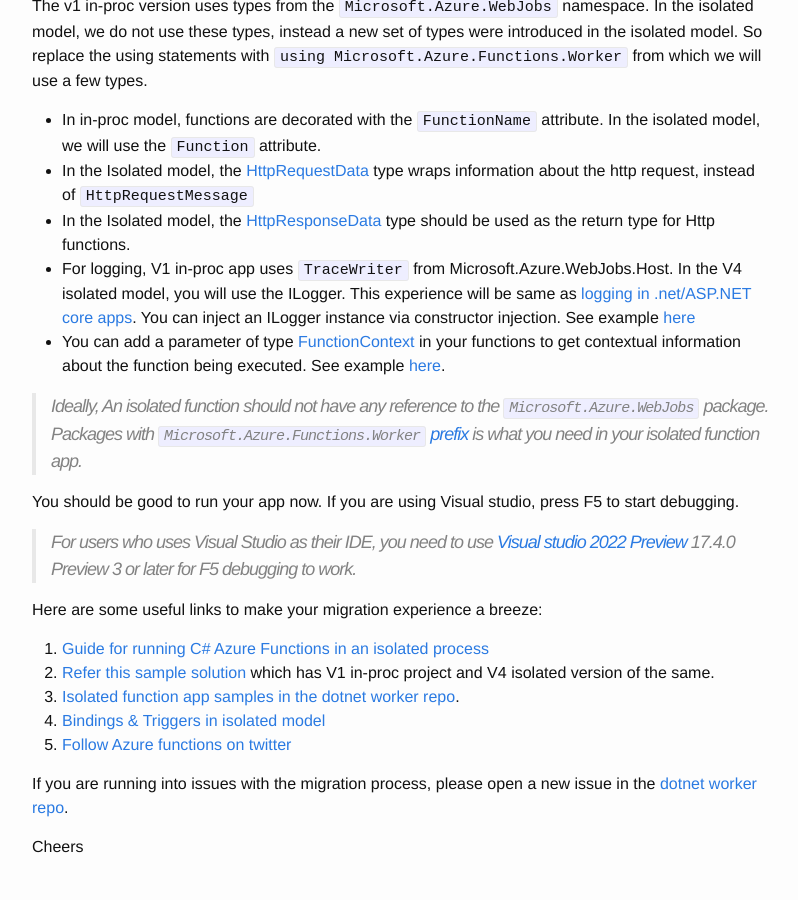
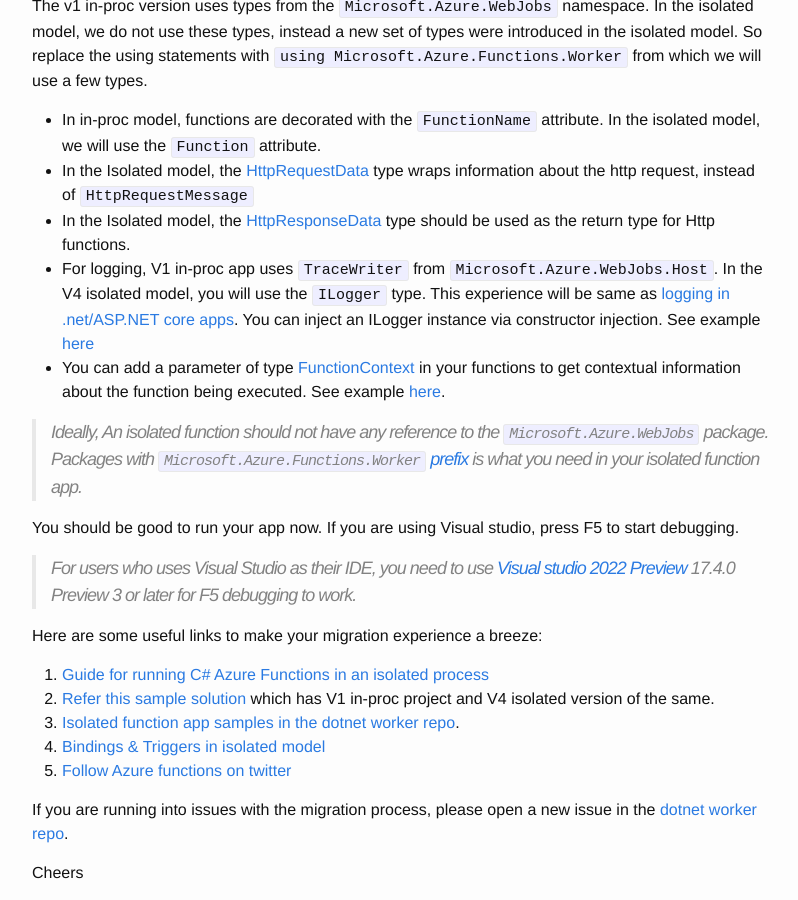
Before and after one commit to kshyju/techiesweb.net, a Jekyll site: the page built from _posts/2022-05-15-azure-functions-v1-to-v4-migration-guide.md, in a window 1280 px wide and 900 px high, scrolled down 2341 px. Shown: the whole window, without its empty margins (238-1036 px from the left). Built offline with Jekyll 4.4.1, drawn with Linux system fonts in a browser that asks for light colours.

Commit message:
Update 2022-05-15-azure-functions-v1-to-v4-migration-guide.md

```diff
--- a/_posts/2022-05-15-azure-functions-v1-to-v4-migration-guide.md
+++ b/_posts/2022-05-15-azure-functions-v1-to-v4-migration-guide.md
@@ -93,7 +93,7 @@
  - In in-proc model, functions are decorated with the `FunctionName` attribute. In the isolated model, we will use the `Function` attribute.
  - In the Isolated model, the [HttpRequestData](https://learn.microsoft.com/en-us/dotnet/api/microsoft.azure.functions.worker.http.httprequestdata?view=azure-dotnet) type wraps information about the http request, instead of `HttpRequestMessage`
  - In the Isolated model, the [HttpResponseData](https://learn.microsoft.com/en-us/dotnet/api/microsoft.azure.functions.worker.http.httpresponsedata?view=azure-dotnet) type should be used as the return type for Http functions.
- - For logging, V1 in-proc app uses `TraceWriter` from Microsoft.Azure.WebJobs.Host. In the V4 isolated model, you will use the ILogger. This experience will be same as [logging in .net/ASP.NET core apps](https://learn.microsoft.com/en-us/aspnet/core/fundamentals/logging/?view=aspnetcore-6.0). You can inject an ILogger instance via constructor injection. See example [here](https://github.com/Azure/azure-functions-dotnet-worker/blob/4400fa36120327130b73496970d7c9740b26f981/samples/NetFxWorker/HttpFunction.cs#L13-L18)
+ - For logging, V1 in-proc app uses `TraceWriter` from `Microsoft.Azure.WebJobs.Host`. In the V4 isolated model, you will use the `ILogger` type. This experience will be same as [logging in .net/ASP.NET core apps](https://learn.microsoft.com/en-us/aspnet/core/fundamentals/logging/?view=aspnetcore-6.0). You can inject an ILogger instance via constructor injection. See example [here](https://github.com/Azure/azure-functions-dotnet-worker/blob/4400fa36120327130b73496970d7c9740b26f981/samples/NetFxWorker/HttpFunction.cs#L13-L18)
  - You can add a parameter of type [FunctionContext](https://learn.microsoft.com/en-us/dotnet/api/microsoft.azure.functions.worker.functioncontext?view=azure-dotnet) in your functions to get contextual information about the function being executed. See example [here](https://github.com/Azure/azure-functions-dotnet-worker/blob/4400fa36120327130b73496970d7c9740b26f981/samples/CustomMiddleware/HttpFunction.cs#L15-L16).
 
 
```
Also changed, not shown: other parts of _posts/2022-05-15-azure-functions-v1-to-v4-migration-guide.md (+1 -1 lines).
